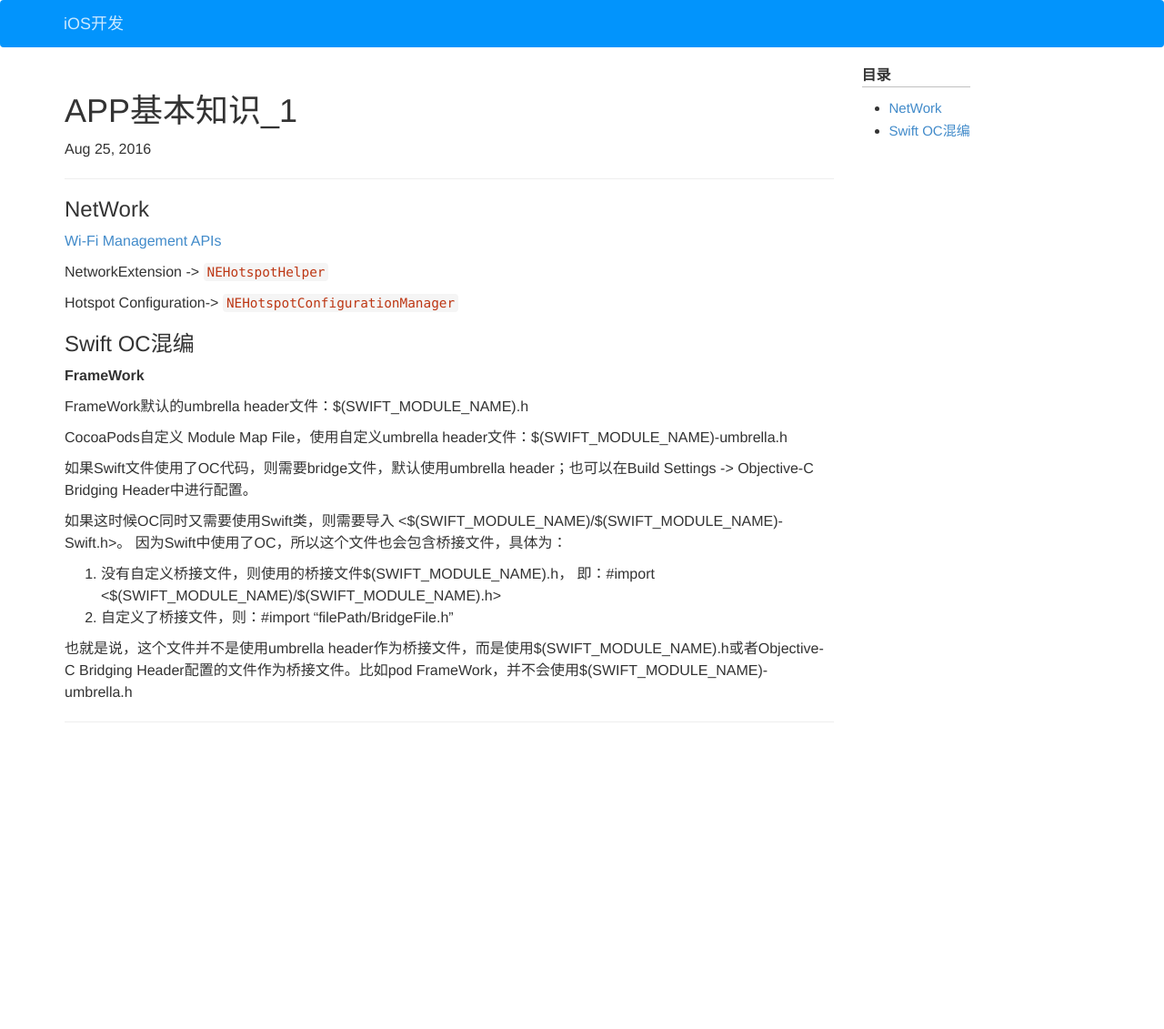
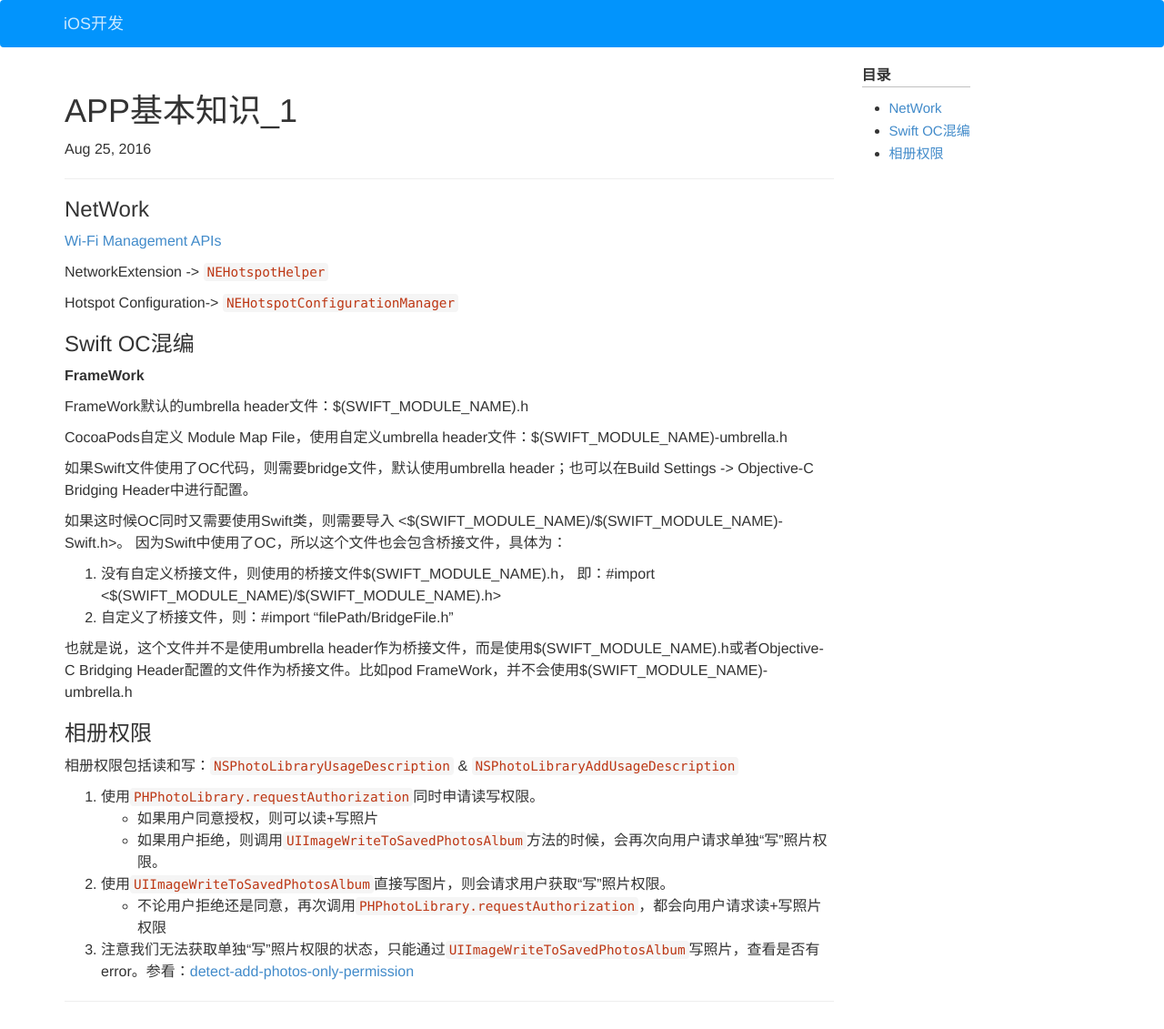
Before and after one commit to wigl/wigl.github.io, a Jekyll site: the page built from _posts/2016-08-26-UI_Foun_1.md, in a window 1280 px wide. Shown: the whole page at 91% size. Built offline with Jekyll 4.4.1, drawn with Linux system fonts in a browser that asks for light colours; before the commit the page ends 900 px from its top, so only the background shows below that.

Commit message:
Add note.

```diff
--- a/_posts/2016-08-26-UI_Foun_1.md
+++ b/_posts/2016-08-26-UI_Foun_1.md
@@ -33,3 +33,15 @@ CocoaPods自定义 Module Map File，使用自定义umbrella header文件：$(SW
 2. 自定义了桥接文件，则：#import "filePath/BridgeFile.h"
 
 也就是说，这个文件并不是使用umbrella header作为桥接文件，而是使用$(SWIFT_MODULE_NAME).h或者Objective-C Bridging Header配置的文件作为桥接文件。比如pod FrameWork，并不会使用$(SWIFT_MODULE_NAME)-umbrella.h
+
+### 相册权限
+
+相册权限包括读和写：`NSPhotoLibraryUsageDescription` & `NSPhotoLibraryAddUsageDescription`
+
+1. 使用`PHPhotoLibrary.requestAuthorization`同时申请读写权限。
+ - 如果用户同意授权，则可以读+写照片
+ - 如果用户拒绝，则调用`UIImageWriteToSavedPhotosAlbum`方法的时候，会再次向用户请求单独“写”照片权限。
+2. 使用`UIImageWriteToSavedPhotosAlbum`直接写图片，则会请求用户获取“写”照片权限。
+ - 不论用户拒绝还是同意，再次调用`PHPhotoLibrary.requestAuthorization`，都会向用户请求读+写照片权限
+
+3. 注意我们无法获取单独“写”照片权限的状态，只能通过`UIImageWriteToSavedPhotosAlbum`写照片，查看是否有error。参看：[detect-add-photos-only-permission](https://stackoverflow.com/questions/46341694/detect-add-photos-only-permission)
```
Also changed, not shown: _posts/2018-02-21-WKWebView.md (+1 -0 lines), _posts/2018-10-11-crash.md (added, +17 -0 lines).
